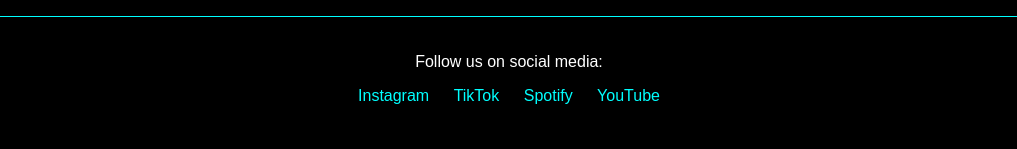
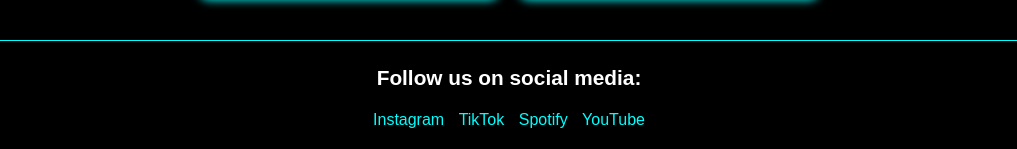
Before and after one commit to lbagnaschino-afk/Jogswebsite, a plain HTML site: page index.html in a window 1280 px wide. Shown: the part 1744-1893 px from the top of the page, without its empty margins (131-1148 px from the left). Before the commit the page ends 1869 px from the top, so only its background shows below. Drawn offline with Linux system fonts and the light colour scheme.

Commit message:
Add files via upload

```diff
--- a/Sito.css
+++ b/Sito.css
@@ -14,7 +14,7 @@ header {
     flex-direction: column;
     justify-content: center;
     align-items: center;
-    color: #0ff;
+    color: #00ffff;
     overflow: hidden;
 }
 
@@ -34,7 +34,7 @@ header h1 {
     z-index: 2;
     font-family: 'Rock Salt', cursive;
     font-size: 4rem;
-    color: #00ffff;
+    color: #0ff;
     text-shadow: 0 0 10px #000000, 0 0 20px #000000, 0 0 40px #000000;
     letter-spacing: 3px;
     margin-bottom: 5px;
@@ -50,17 +50,18 @@ header p {
     margin-top: -5px;
 }
 
+
 footer {
     text-align: center;         /* centra tutto */
     background-color: #000;     /* mantiene il tema dark */
     color: #fff;
-    padding: 20px;
+    padding: 5px 20px 20px 20px;
     border-top: 1px solid #0ff; /* leggero bordo neon */
 }
 
 footer a {
     color: #0ff;
-    margin: 0 10px;
+    margin: 0 5px;
     text-decoration: none;
     transition: 0.3s;
 }
@@ -68,6 +69,11 @@ footer a {
 footer a:hover {
     color: #fff;
     text-decoration: underline;
+}
+
+footer p {
+    font-size: 1.3rem;
+    font-weight: bold;
 }
 
 /* Nav */
@@ -122,6 +128,7 @@ h2 {
     flex-wrap: wrap;
     gap: 20px;
     justify-content: center;
+    margin-top: 40px;
 }
 
 .member {
@@ -204,7 +211,7 @@ h2 {
 }
 
 #concerti .single .address {
-    color: #0ff;
+    color: rgb(255, 255, 255);
     font-weight: bold;
     font-size: 1.2rem; /* indirizzo più evidente */
     margin-top: 5px;
```
